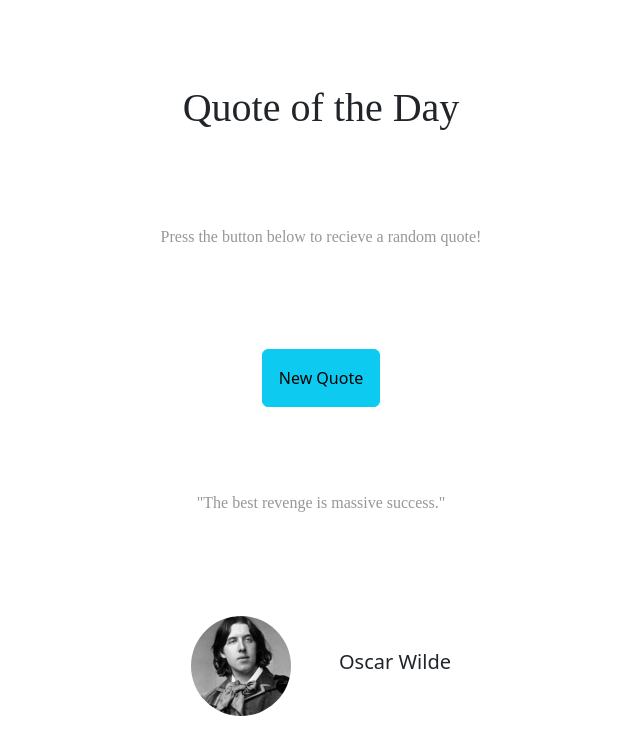
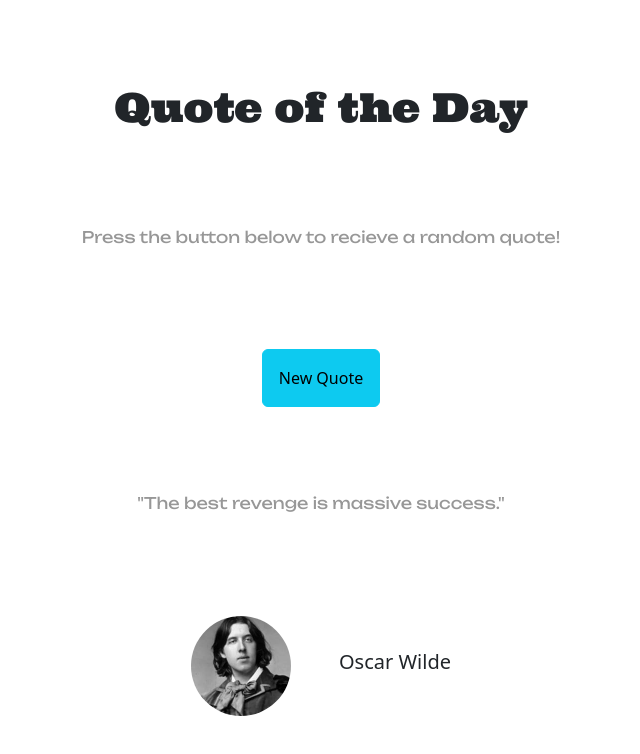
Before and after one commit to AbdelmonemLashin/Quote2, a plain HTML site: page index.html in a window 1280 px wide. Shown: the whole page, without its empty margins (319-959 px from the left). Drawn offline with Linux system fonts and the light colour scheme; the site is published under a folder, as on GitHub Pages, so addresses that start at the root find nothing.

Commit message:
sec commit2

```diff
--- a/css/style.css
+++ b/css/style.css
@@ -4,11 +4,11 @@
 }
 @font-face {
   font-family:Ultra ;
-  src: url(/webfonts/Ultra-Regular.ttf);
+  src: url(../webfonts/Ultra-Regular.ttf);
 }
 @font-face {
   font-family: Unbounded;
-  src: url(/webfonts/Unbounded-VariableFont_wght.ttf);
+  src: url(../webfonts/Unbounded-VariableFont_wght.ttf);
 }
 
 img{
```
